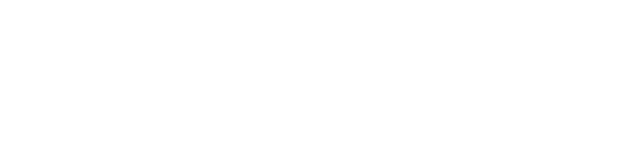
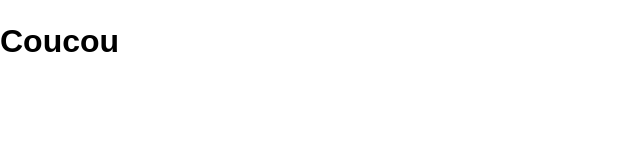
Before and after one commit to Spymack/Projet_de_base, a website: page app/index.html in a window 1280 px wide. Shown: the whole page, without its empty margins (0-640 px from the left). Drawn offline with Linux system fonts and the light colour scheme.

```diff
--- a/app/index.html
+++ b/app/index.html
@@ -9,6 +9,6 @@
         <title></title>
     </head>
     <body>
-
+        <h1>Coucou</h1>
     </body>
 </html>
--- a/package.json
+++ b/package.json
@@ -4,6 +4,7 @@
   "description": "",
   "main": "index.js",
   "dependencies": {
+    "lodash": "^4.17.21",
     "node-fetch": "^2.6.1"
   },
   "devDependencies": {
```
Also changed, not shown: 1 other file.
